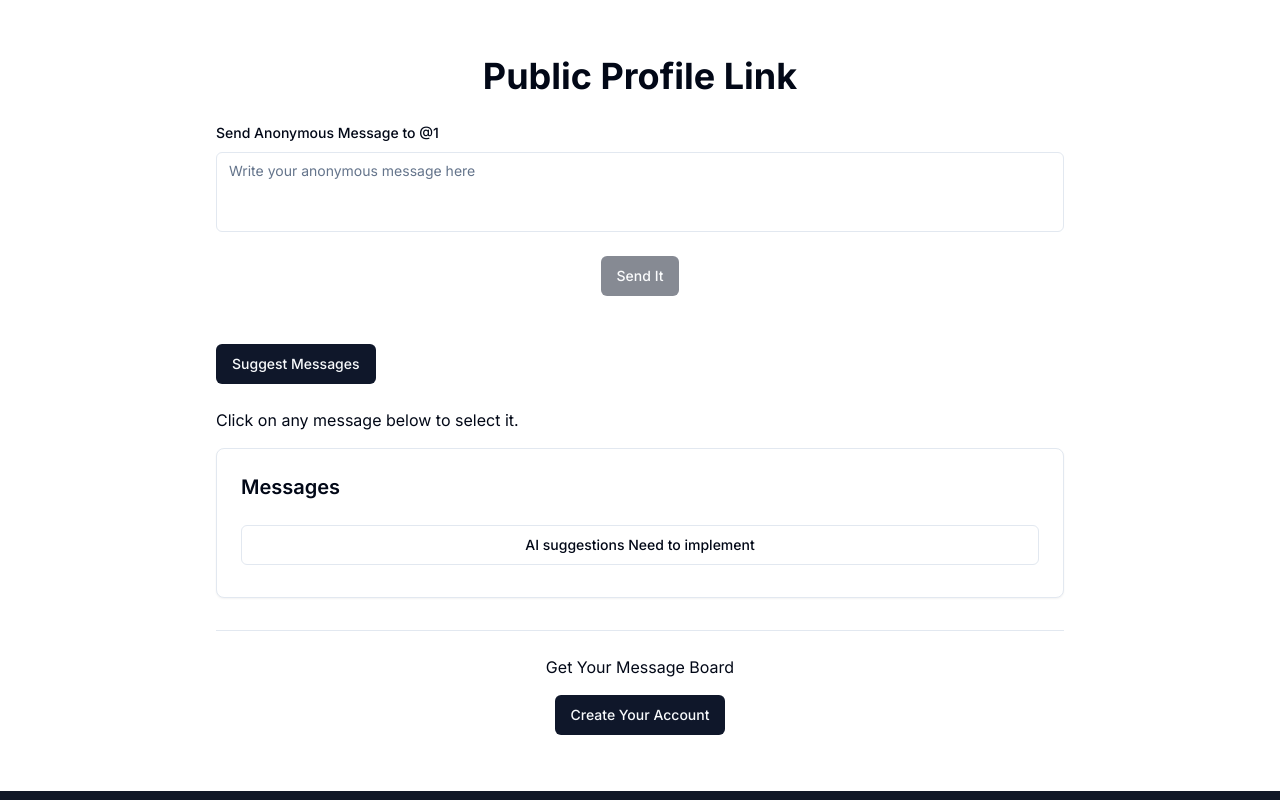
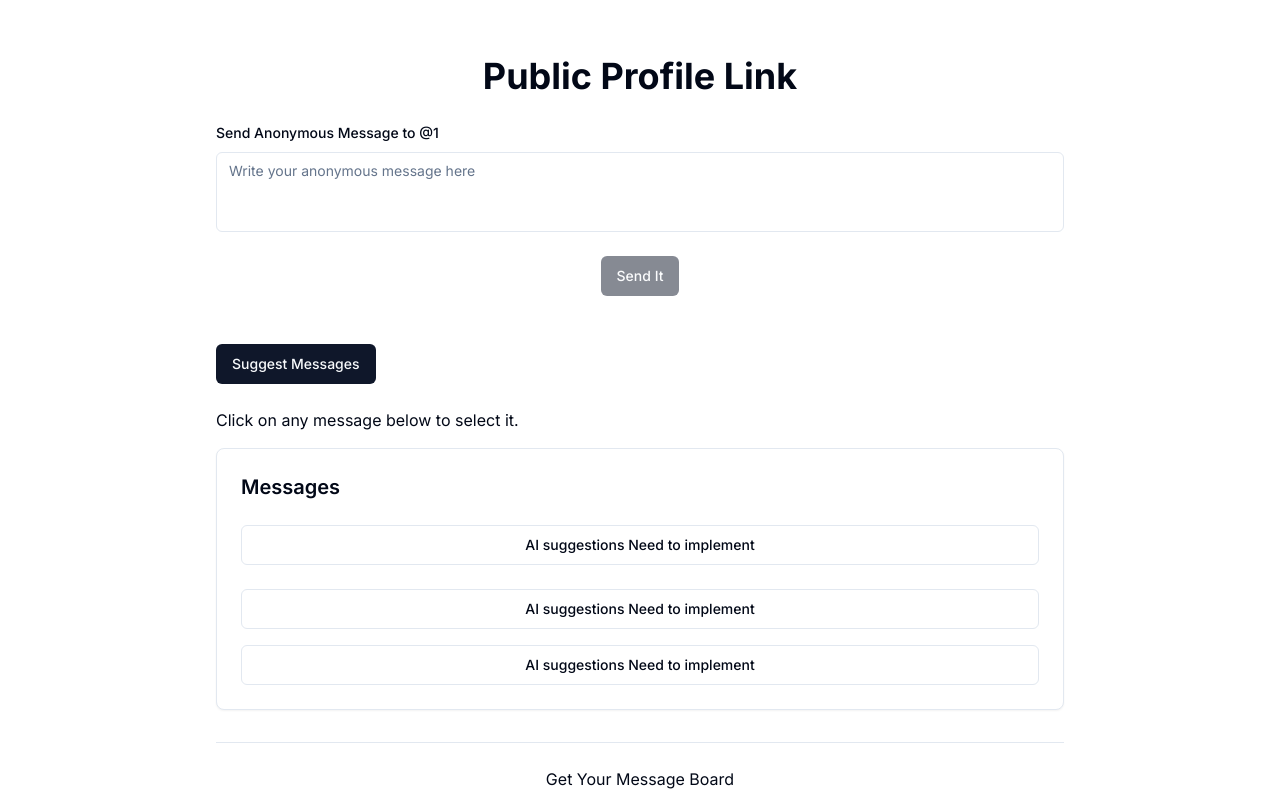
Before and after one commit to abuabddullah/tsnextjs, a Next.js app: page /u/1 in a window 1280 px wide. Shown: the top 800 px of the page. Built offline with nearby package versions, Linux system fonts and the light colour scheme.

Commit message:
error fixed git push

```diff
--- a/src/app/u/[username]/page.tsx
+++ b/src/app/u/[username]/page.tsx
@@ -37,16 +37,6 @@ const SendMessage = () => {
   const params = useParams<{ username: string }>();
   const username = params.username;
 
-  /* const {
-    complete,
-    completion,
-    isLoading: isSuggestLoading,
-    error,
-  } = useCompletion({
-    api: "/api/suggest-messages",
-    initialCompletion: initialMessageString,
-  }); */
-
   const form = useForm<z.infer<typeof messageSchema>>({
     resolver: zodResolver(messageSchema),
   });
@@ -84,15 +74,6 @@ const SendMessage = () => {
       setIsLoading(false);
     }
   };
-
-  /* const fetchSuggestedMessages = async () => {
-    try {
-      complete("");
-    } catch (error) {
-      console.error("Error fetching messages:", error);
-      // Handle error appropriately
-    }
-  }; */
 
   return (
     <div className="container mx-auto my-8 p-6 bg-white rounded max-w-4xl">
@@ -149,23 +130,27 @@ const SendMessage = () => {
             <h3 className="text-xl font-semibold">Messages</h3>
           </CardHeader>
           <CardContent className="flex flex-col space-y-4">
-            {/* {error ? (
-              <p className="text-red-500">{error.message}</p>
-            ) : (
-              parseStringMessages(completion).map((message, index) => (
-                <Button
-                  key={index}
-                  variant="outline"
-                  className="mb-2"
-                  onClick={() => handleMessageClick(message)}
-                >
-                  {message}
-                </Button>
-              ))
-            )} */}
             <Button
               onClick={() =>
-                handleMessageClick("AI suggestions Need to implement")
+                handleMessageClick("AI suggestions Need to implement1")
+              }
+              variant="outline"
+              className="mb-2"
+            >
+              AI suggestions Need to implement
+            </Button>
+            <Button
+              onClick={() =>
+                handleMessageClick("AI suggestions Need to implement3")
+              }
+              variant="outline"
+              className="mb-2"
+            >
+              AI suggestions Need to implement
+            </Button>
+            <Button
+              onClick={() =>
+                handleMessageClick("AI suggestions Need to implement2")
               }
               variant="outline"
               className="mb-2"
```
